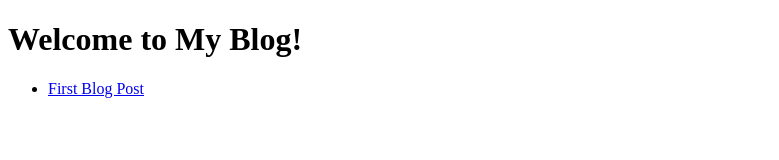
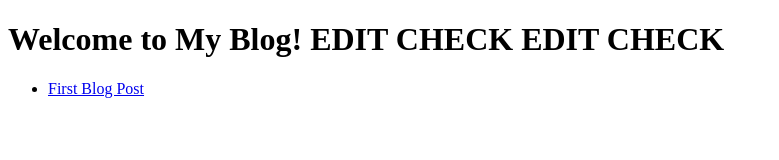
Before and after one commit to sachindhital/test.io, a plain HTML site: page index.html in a window 1280 px wide. Shown: the whole page, without its empty margins (0-779 px from the left). Drawn offline with Linux system fonts and the light colour scheme.

Commit message:
Update index.html

```diff
--- a/index.html
+++ b/index.html
@@ -5,7 +5,7 @@
   <title>Sachin's Blog</title>
 </head>
 <body>
-  <h1>Welcome to My Blog!</h1>
+  <h1>Welcome to My Blog! EDIT CHECK EDIT CHECK</h1>
   <ul>
     <li><a href="posts/first-post.html">First Blog Post</a></li>
   </ul>
```
